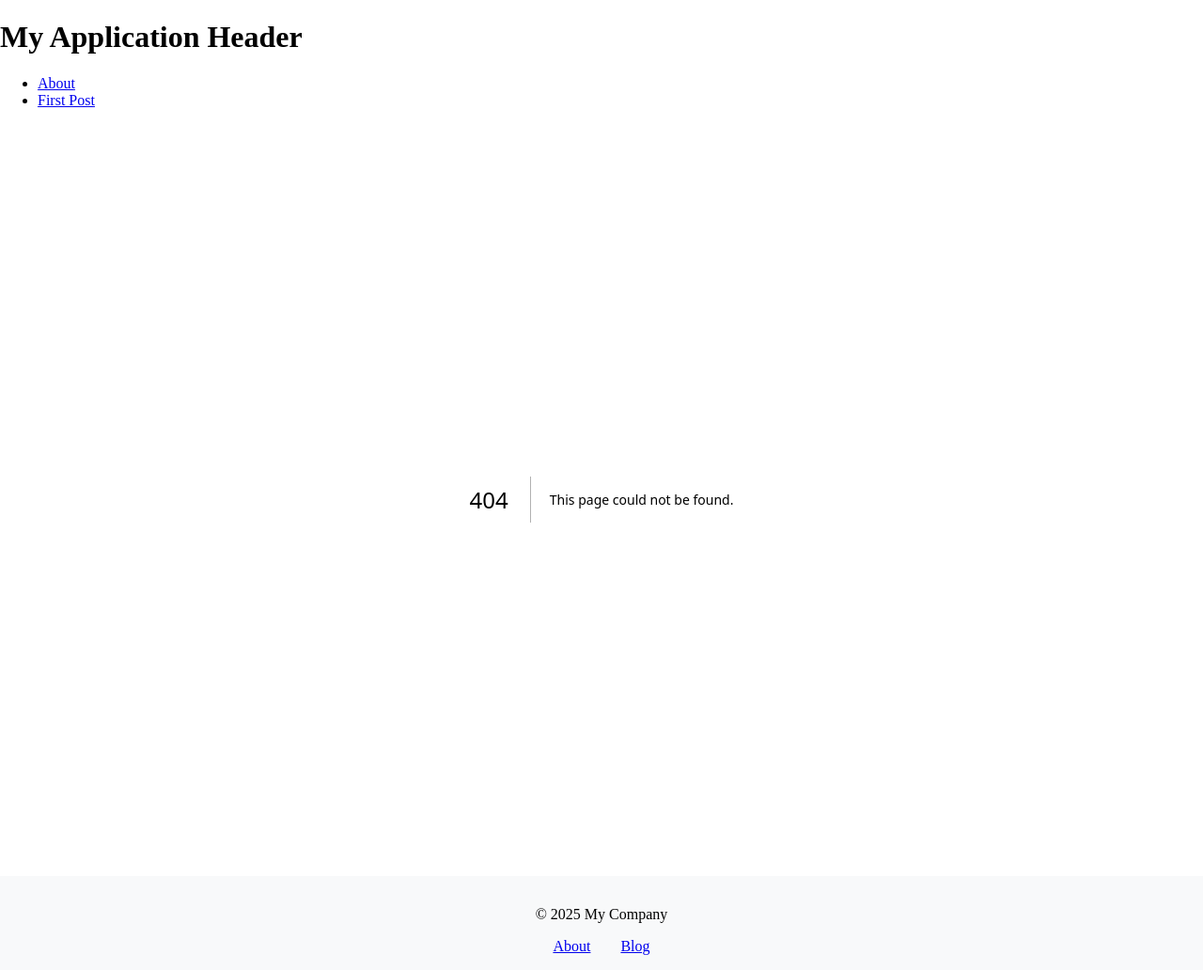
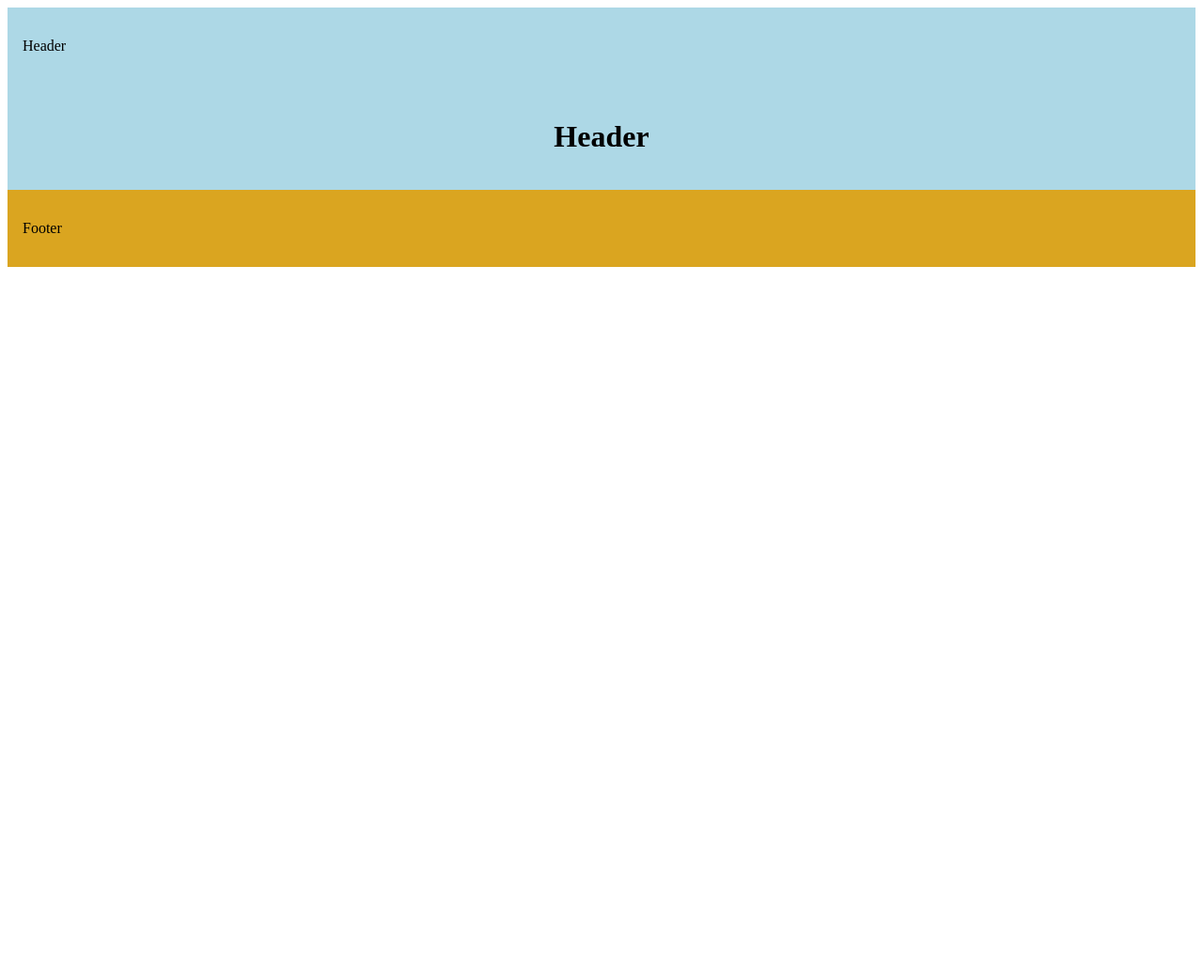
Before and after one commit to natanmuletahunde/next-tut, a Next.js app: page /header in a window 1280 px wide. Before the commit this address had no page. Shown: the whole page at 94% size. After the commit the page ends 800 px from the top, so only its background shows below. Built offline with nearby package versions, Linux system fonts and the light colour scheme.

Commit message:
create the  rootlayout

```diff
--- a/src/app/components/Footer.tsx
+++ /dev/null
@@ -1,11 +0,0 @@
-export default function Footer() {
-  return (
-    <footer style={{ textAlign: 'center', padding: '1rem', background: '#f8f9fa' }}>
-      <p>&copy; {new Date().getFullYear()} My Company</p>
-      <nav>
-        <a href="/about" style={{ margin: '0 1rem' }}>About</a>
-        <a href="/blog" style={{ margin: '0 1rem' }}>Blog</a>
-      </nav>
-    </footer>
-  );
-}
--- a/src/app/components/Header.tsx
+++ /dev/null
@@ -1,13 +0,0 @@
-export default function Header() {
-    return (
-        <header>
-            <h1>My Application Header</h1>
-            <nav>
-                <ul>
-                    <li><a href="/about">About</a></li>
-                    <li><a href="/blog/first">First Post</a></li>
-                </ul>
-            </nav>
-        </header>
-    );
-}
--- /dev/null
+++ b/src/app/header/page.tsx
@@ -0,0 +1,11 @@
+export default function Header() {
+    return (
+        <header style={{
+            backgroundColor: "lightblue",
+            padding: "1rem",
+            textAlign: "center",
+        }}>
+            <h1>Header</h1>
+        </header>
+    );
+}
--- a/src/app/layout.tsx
+++ b/src/app/layout.tsx
@@ -1,24 +1,30 @@
-// app/layout.tsx
-import Header from './components/Header';
-import Footer from './components/Footer';
-
 export const metadata = {
   title: 'Next.js',
   description: 'Generated by Next.js',
-};
+}
 
 export default function RootLayout({
   children,
 }: {
-  children: React.ReactNode;
+  children: React.ReactNode
 }) {
   return (
     <html lang="en">
       <body>
-        <Header />
+        <header style={{
+          backgroundColor: "lightblue",
+          padding: "1rem"
+        }}>
+          <p>Header</p>
+        </header>
         {children}
-        <Footer />
+        <footer style={{
+          backgroundColor: "goldenrod",
+          padding: "1rem",
+        }}>
+          <p>Footer</p>
+        </footer>
       </body>
     </html>
-  );
+  )
 }
```
Also changed, not shown: src/app/footer/page.tsx (added, +10 -0 lines), src/app/product/[productId]/layout.tsx (added, +10 -0 lines).
